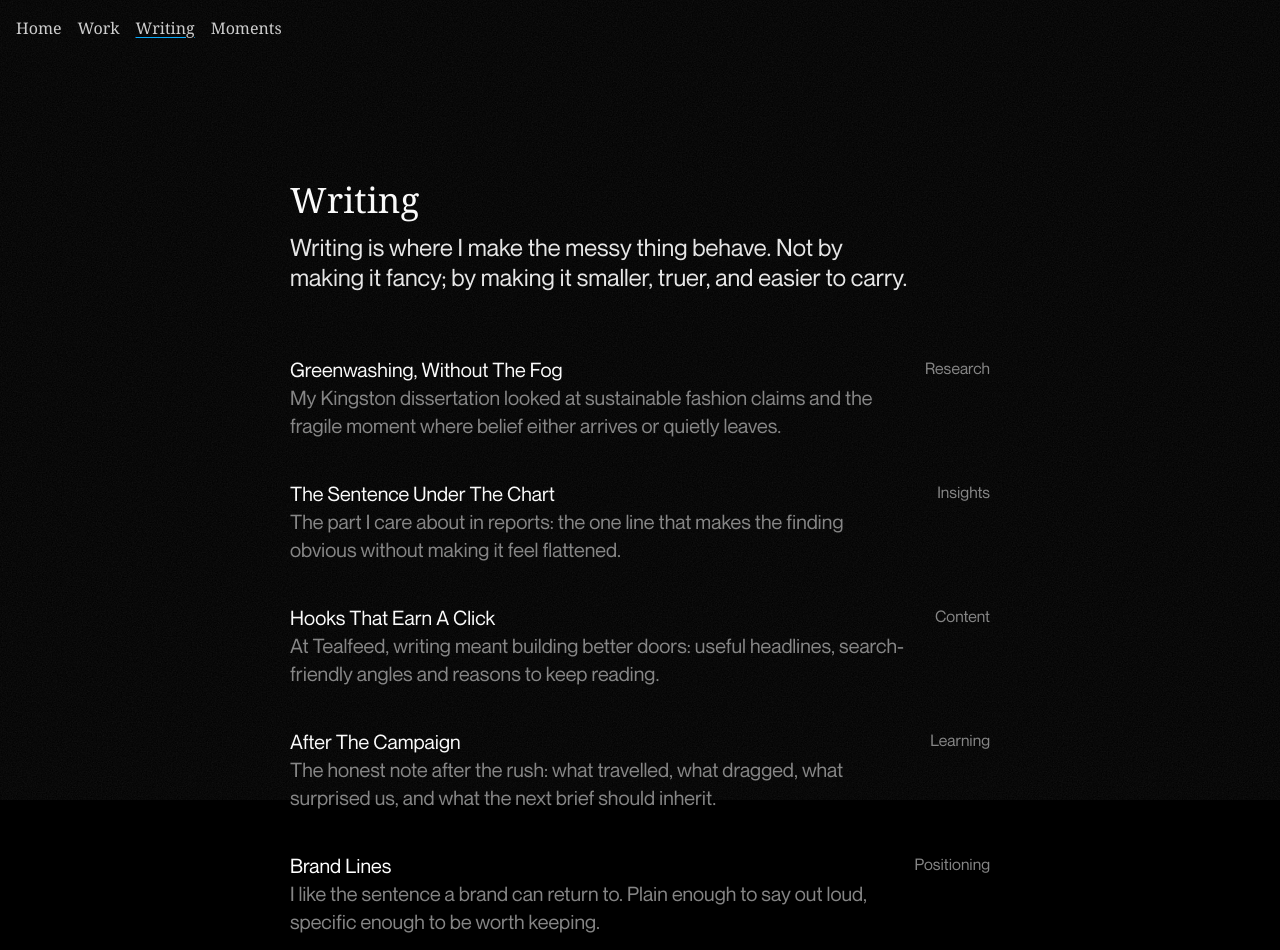
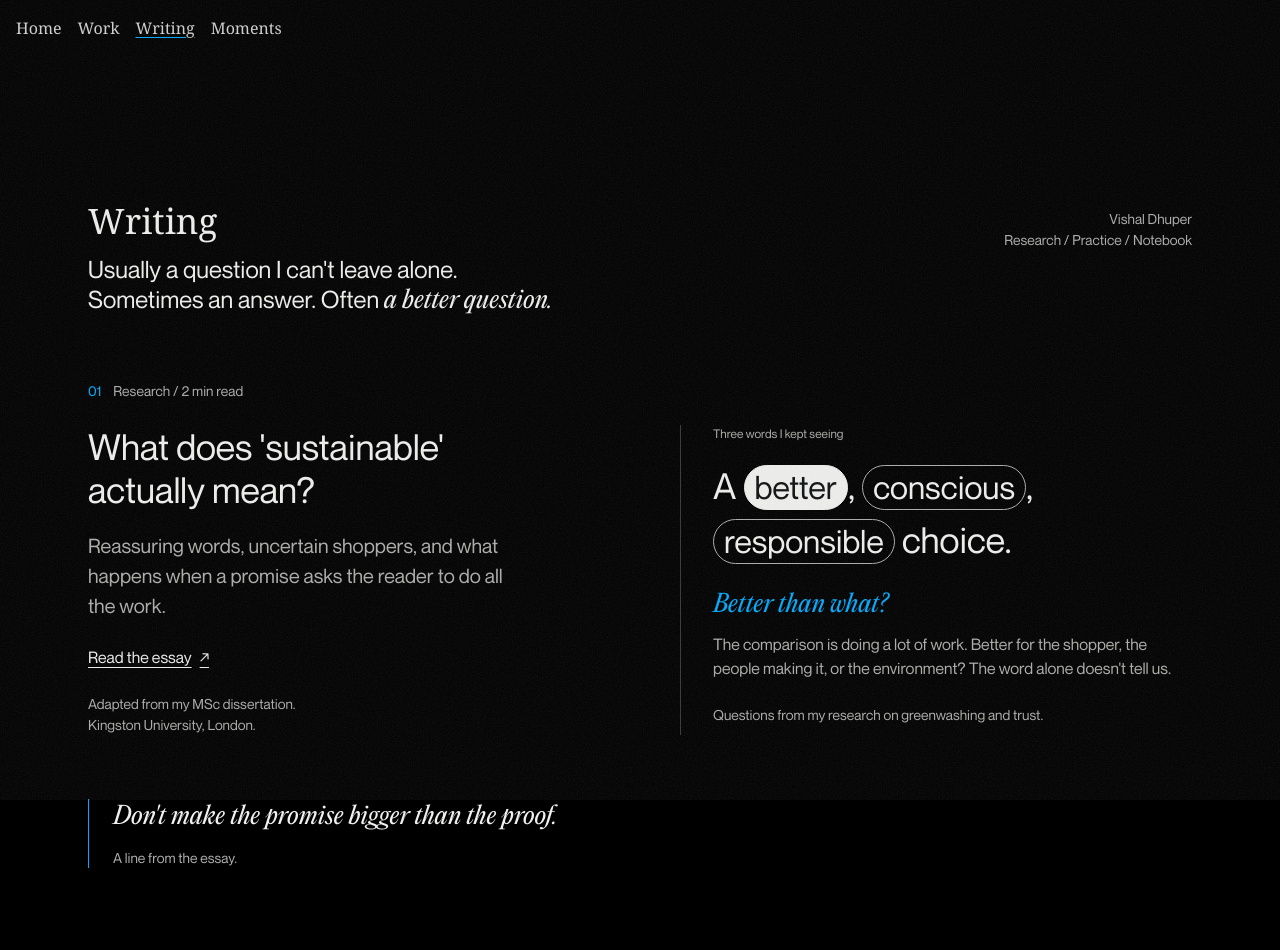
Before and after one commit to vaddyy/personalwebsite, a Next.js app: page /writing in a window 1280 px wide. Shown: the top 950 px of the page. Built offline with nearby package versions, Linux system fonts and the light colour scheme; a web font is replaced by a local one.

Commit message:
Add approved editorial Writing index

```diff
--- a/src/app/writing/page.tsx
+++ b/src/app/writing/page.tsx
@@ -1,60 +1,27 @@
 import type { Metadata } from "next";
+import { SiteShell } from "@/components/site-shell";
+import { ChapterLabel, PageFooter, PageHeading } from "@/components/portfolio";
+import { StoryIndex } from "@/components/story-index";
+import { WordStudy } from "@/components/word-study";
+import { essays, readTime } from "@/lib/writing";
+import { sitePath } from "@/lib/paths";
 
-import { InteriorPage } from "@/components/interior-page";
-import { SiteShell } from "@/components/site-shell";
-
-export const metadata: Metadata = {
-  title: "Writing",
-  description: "Writing, content thinking, and strategy notes by Vishal Dhuper.",
-};
-
-const writingItems = [
-  {
-    title: "Greenwashing, Without The Fog",
-    description:
-      "My Kingston dissertation looked at sustainable fashion claims and the fragile moment where belief either arrives or quietly leaves.",
-    meta: "Research",
-  },
-  {
-    title: "The Sentence Under The Chart",
-    description:
-      "The part I care about in reports: the one line that makes the finding obvious without making it feel flattened.",
-    meta: "Insights",
-  },
-  {
-    title: "Hooks That Earn A Click",
-    description:
-      "At Tealfeed, writing meant building better doors: useful headlines, search-friendly angles and reasons to keep reading.",
-    meta: "Content",
-  },
-  {
-    title: "After The Campaign",
-    description:
-      "The honest note after the rush: what travelled, what dragged, what surprised us, and what the next brief should inherit.",
-    meta: "Learning",
-  },
-  {
-    title: "Brand Lines",
-    description:
-      "I like the sentence a brand can return to. Plain enough to say out loud, specific enough to be worth keeping.",
-    meta: "Positioning",
-  },
-  {
-    title: "The Last Pass",
-    description:
-      "Cut the wobble. Keep the pulse. Make the paragraph sound like a person thought about it, not like a template escaped.",
-    meta: "Editing",
-  },
-];
+export const metadata: Metadata = { title: "Writing | Vishal Dhuper", description: "Research, field notes and a few thoughts about what words leave out. Writing by Vishal Dhuper." };
 
 export default function WritingPage() {
-  return (
-    <SiteShell>
-      <InteriorPage
-        title="Writing"
-        description="Writing is where I make the messy thing behave. Not by making it fancy; by making it smaller, truer, and easier to carry."
-        items={writingItems}
-      />
-    </SiteShell>
-  );
+  const featured = essays[0];
+  return <SiteShell><main className="portfolio portfolio-writing" id="main-content" tabIndex={-1}>
+    <PageHeading title="Writing" folio="Research / Practice / Notebook">Usually a question I can&apos;t leave alone.<br />Sometimes an answer. Often <em>a better question.</em></PageHeading>
+    <section className="featured-writing" aria-labelledby="featured-title">
+      <ChapterLabel number="01">Research / {readTime(featured)}</ChapterLabel>
+      <div className="essay-feature">
+        <div className="feature-introduction"><h2 id="featured-title"><a href={sitePath(`/writing/${featured.slug}/`)}>{featured.title}</a></h2><p>{featured.excerpt}</p><a className="text-link" href={sitePath(`/writing/${featured.slug}/`)}>Read the essay <span aria-hidden="true">&#8599;</span></a><p className="source-caption">Adapted from my MSc dissertation.<br />Kingston University, London.</p></div>
+        <WordStudy kind="writing" />
+      </div>
+      <blockquote className="essay-line"><p>Don&apos;t make the promise bigger than the proof.</p><footer>A line from the essay.</footer></blockquote>
+    </section>
+    <section className="writing-index" aria-labelledby="notes-title"><div className="section-running-title"><h2 id="notes-title">Notes from the work.</h2><span>Two shorter thoughts.</span></div><StoryIndex entries={essays.slice(1).map((essay, index) => ({ number: index + 2, href: `/writing/${essay.slug}/`, eyebrow: `${essay.category} / ${essay.format.split(" / ")[0]}`, title: essay.title, excerpt: essay.excerpt, meta: readTime(essay) }))} /></section>
+    <p className="editorial-note">The research piece comes from my dissertation. The shorter notes are new portfolio drafts, not previously published articles.</p>
+    <PageFooter next="Away from the work" href="/moments/" />
+  </main></SiteShell>;
 }
```
